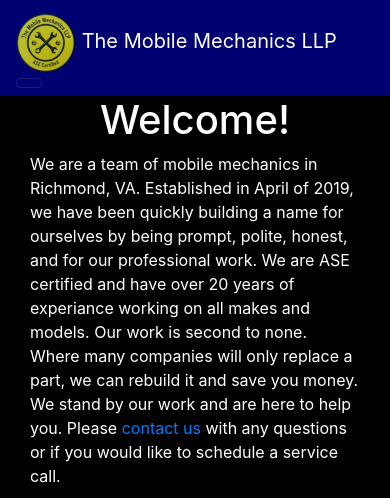
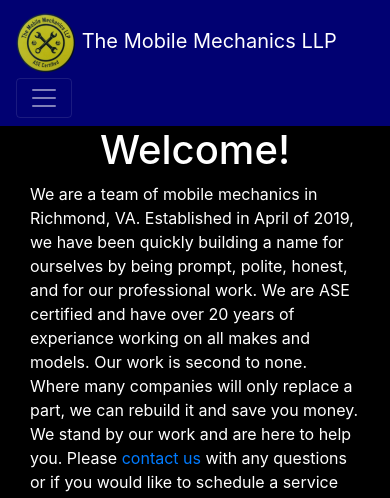
Before and after one commit to PinKushin/Mobile-Mechanics-LLP, a plain HTML site: page index.html in a window 390 px wide. Shown: the top 498 px of the page. Drawn offline with nearby package versions, Linux system fonts and the light colour scheme.

Commit message:
collapsed navbar icon fix

```diff
--- a/index.html
+++ b/index.html
@@ -14,8 +14,9 @@
     <!--Nav Bar-->
     <nav class="navbar navbar-expand-sm navbar-dark" style="background-color: rgb(1, 1, 114);">
         <a class="navbar-brand" href="index.html"><img src="/images/logo.png" class="img-fluid rounded-circle" id="logo" alt="Logo"> The Mobile Mechanics LLP</a>
-        <button class="navbar-toggler d-lg-none" type="button" data-toggle="collapse" data-target="#collapsibleNavId" aria-controls="collapsibleNavId"
-            aria-expanded="false" aria-label="Toggle navigation"></button>
+        <button class="navbar-toggler d-lg-none" type="button" data-toggle="collapse" data-target="#collapsibleNavId" aria-controls="collapsibleNavId" aria-expanded="false" aria-label="Toggle navigation">
+          <span class="navbar-toggler-icon"></span>
+        </button>
         <div class="collapse navbar-collapse" id="collapsibleNavId">
             <ul class="navbar-nav mr-auto mt-2 mt-lg-0">
                 <li class="nav-item active">
```
